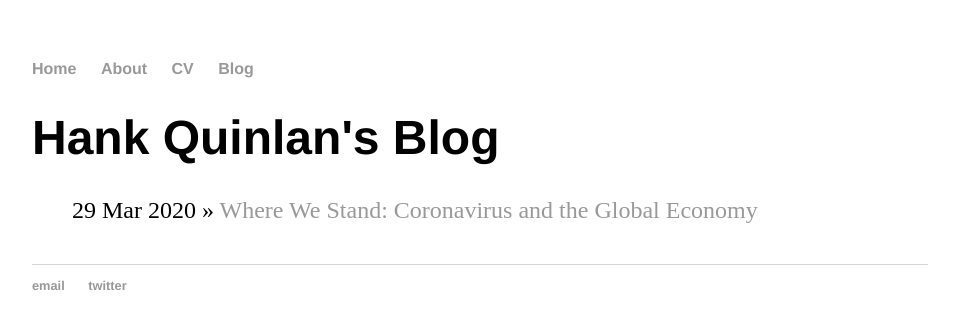
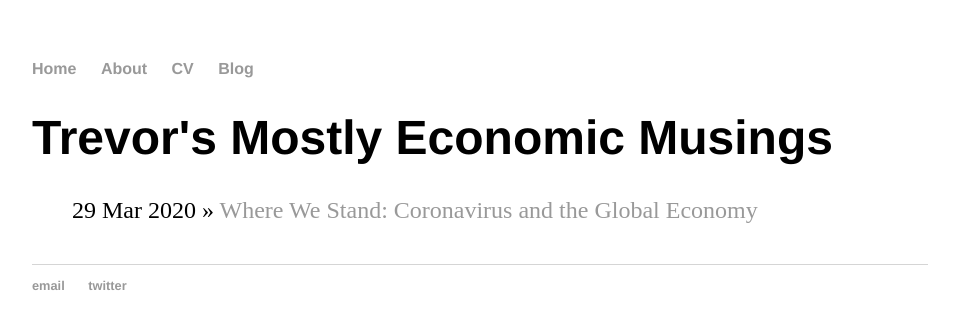
Before and after one commit to tmychow/tmychow.github.io, a Jekyll site: the page built from blog/index.html, in a window 1280 px wide. Shown: the top 329 px of the page, without its empty margins (160-1119 px from the left). Built offline with Jekyll 4.4.1, drawn with Linux system fonts in a browser that asks for light colours.

Commit message:
Update index.html

```diff
--- a/blog/index.html
+++ b/blog/index.html
@@ -1,6 +1,6 @@
 ---
 layout: default
-title: Hank Quinlan's Blog
+title: Trevor's Mostly Economic Musings
 ---
 	<h1>{{ page.title }}</h1>
 	<ul class="posts">
```
